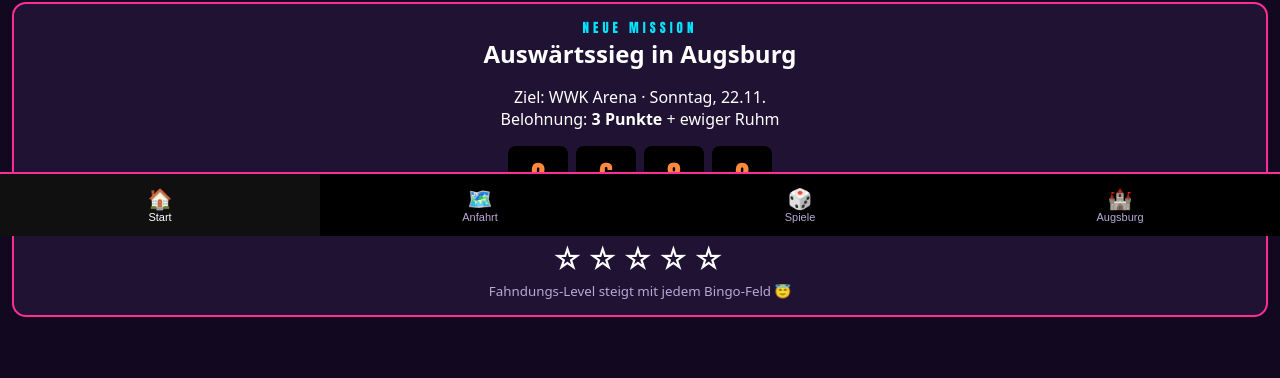
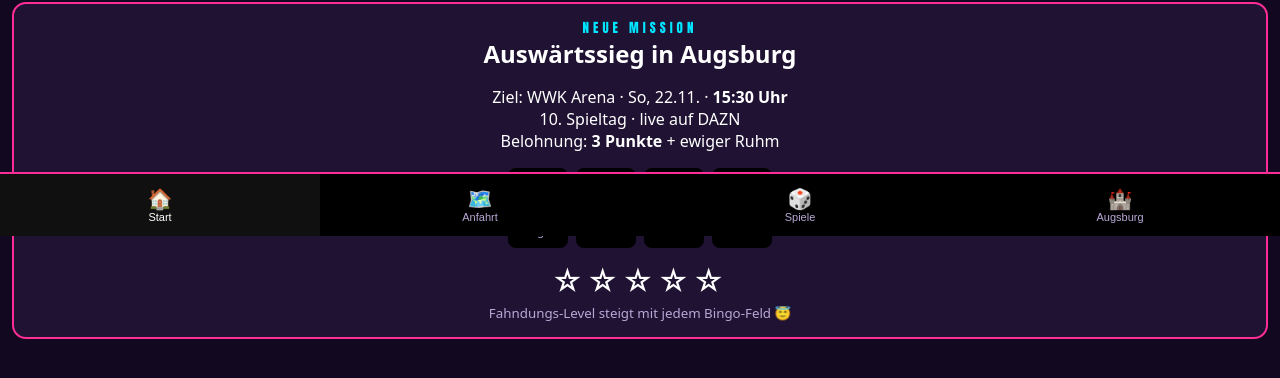
Before and after one commit to marchens1977/Augsburg-Away, a plain HTML site: page index.html in a window 1280 px wide. Shown: the part 564-942 px from the top of the page. Drawn offline with Linux system fonts and the light colour scheme.

Commit message:
Anstoßzeit 15:30 bestätigt, Spieltag-Info
Co-Authored-By: Claude Opus 5.5 <noreply@anthropic.com>
Claude-Session: https://claude.ai/code/session_01PRfiDwxL8Db4py2UJZ4zdu

```diff
--- a/index.html
+++ b/index.html
@@ -34,7 +34,7 @@
       <div class="card mission">
         <div class="mission-label">NEUE MISSION</div>
         <h2>Auswärtssieg in Augsburg</h2>
-        <p>Ziel: WWK Arena · Sonntag, 22.11.<br>Belohnung: <b>3 Punkte</b> + ewiger Ruhm</p>
+        <p>Ziel: WWK Arena · So, 22.11. · <b>15:30 Uhr</b><br>10. Spieltag · live auf DAZN<br>Belohnung: <b>3 Punkte</b> + ewiger Ruhm</p>
         <div class="countdown" id="countdown"></div>
         <div class="stars" id="stars" title="Fahndungs-Level"></div>
         <small class="muted">Fahndungs-Level steigt mit jedem Bingo-Feld 😇</small>
--- a/js/data.js
+++ b/js/data.js
@@ -1,7 +1,7 @@
 /* Alle Einstellungen und Inhalte an einem Ort – hier kann man leicht etwas ändern. */
 (function (root) {
   var CONFIG = {
-    // ⚠️ Anstoßzeit bitte bestätigen (Sonntag, 22.11.2026)
+    // Anstoß: Sonntag, 22.11.2026, 15:30 Uhr (10. Spieltag, live auf DAZN) – im Internet geprüft am 20.11.
     kickoff: '2026-11-22T15:30:00+01:00',
     stadium: { name: 'WWK Arena, Augsburg', pos: [48.3232, 10.8863] },
     mainz: { name: 'MEWA Arena, Mainz', pos: [49.9839, 8.2244] },
```
Also changed, not shown: 1 other file.
